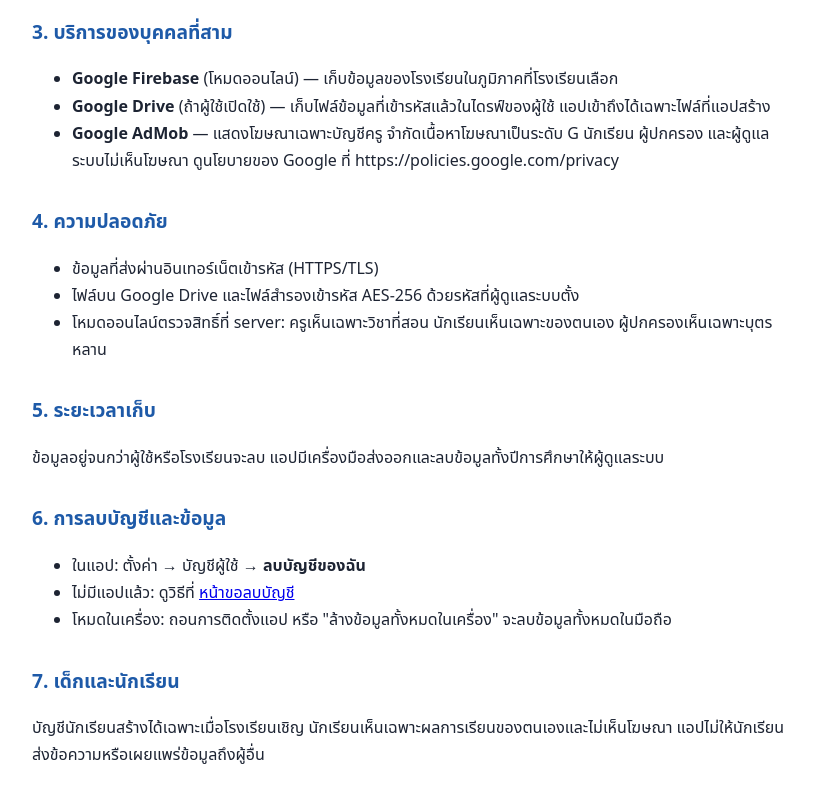
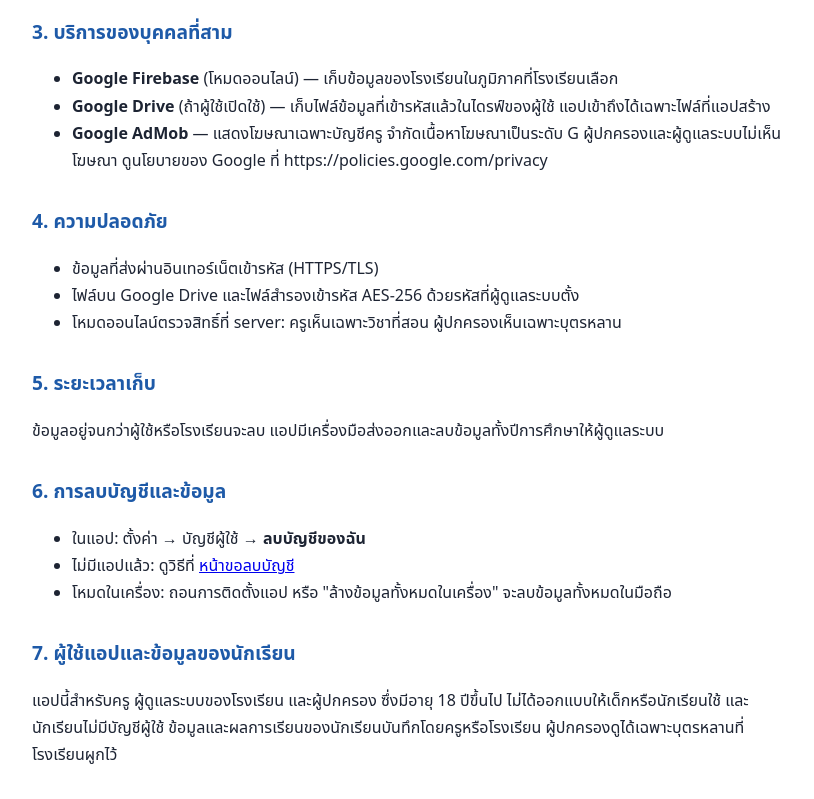
Before and after one commit to suchat-kl/suchat-kl.github.io, a plain HTML site: page studentscore/privacy-policy.html in a window 1280 px wide. Shown: the part 820-1619 px from the top of the page, without its empty margins (228-1042 px from the left). Drawn offline with Linux system fonts and the light colour scheme.

Commit message:
studentscore: แอปสำหรับครูและผู้ปกครอง (นักเรียนไม่มีบัญชี)

```diff
--- a/studentscore/privacy-policy.html
+++ b/studentscore/privacy-policy.html
@@ -43,14 +43,14 @@
 <ul>
 <li><b>Google Firebase</b> (โหมดออนไลน์) — เก็บข้อมูลของโรงเรียนในภูมิภาคที่โรงเรียนเลือก</li>
 <li><b>Google Drive</b> (ถ้าผู้ใช้เปิดใช้) — เก็บไฟล์ข้อมูลที่เข้ารหัสแล้วในไดรฟ์ของผู้ใช้ แอปเข้าถึงได้เฉพาะไฟล์ที่แอปสร้าง</li>
-<li><b>Google AdMob</b> — แสดงโฆษณาเฉพาะบัญชีครู จำกัดเนื้อหาโฆษณาเป็นระดับ G นักเรียน ผู้ปกครอง และผู้ดูแลระบบไม่เห็นโฆษณา ดูนโยบายของ Google ที่ https://policies.google.com/privacy</li>
+<li><b>Google AdMob</b> — แสดงโฆษณาเฉพาะบัญชีครู จำกัดเนื้อหาโฆษณาเป็นระดับ G ผู้ปกครองและผู้ดูแลระบบไม่เห็นโฆษณา ดูนโยบายของ Google ที่ https://policies.google.com/privacy</li>
 </ul>
 
 <h2>4. ความปลอดภัย</h2>
 <ul>
 <li>ข้อมูลที่ส่งผ่านอินเทอร์เน็ตเข้ารหัส (HTTPS/TLS)</li>
 <li>ไฟล์บน Google Drive และไฟล์สำรองเข้ารหัส AES-256 ด้วยรหัสที่ผู้ดูแลระบบตั้ง</li>
-<li>โหมดออนไลน์ตรวจสิทธิ์ที่ server: ครูเห็นเฉพาะวิชาที่สอน นักเรียนเห็นเฉพาะของตนเอง ผู้ปกครองเห็นเฉพาะบุตรหลาน</li>
+<li>โหมดออนไลน์ตรวจสิทธิ์ที่ server: ครูเห็นเฉพาะวิชาที่สอน ผู้ปกครองเห็นเฉพาะบุตรหลาน</li>
 </ul>
 
 <h2>5. ระยะเวลาเก็บ</h2>
@@ -63,8 +63,8 @@
 <li>โหมดในเครื่อง: ถอนการติดตั้งแอป หรือ "ล้างข้อมูลทั้งหมดในเครื่อง" จะลบข้อมูลทั้งหมดในมือถือ</li>
 </ul>
 
-<h2>7. เด็กและนักเรียน</h2>
-<p>บัญชีนักเรียนสร้างได้เฉพาะเมื่อโรงเรียนเชิญ นักเรียนเห็นเฉพาะผลการเรียนของตนเองและไม่เห็นโฆษณา แอปไม่ให้นักเรียนส่งข้อความหรือเผยแพร่ข้อมูลถึงผู้อื่น</p>
+<h2>7. ผู้ใช้แอปและข้อมูลของนักเรียน</h2>
+<p>แอปนี้สำหรับครู ผู้ดูแลระบบของโรงเรียน และผู้ปกครอง ซึ่งมีอายุ 18 ปีขึ้นไป ไม่ได้ออกแบบให้เด็กหรือนักเรียนใช้ และนักเรียนไม่มีบัญชีผู้ใช้ ข้อมูลและผลการเรียนของนักเรียนบันทึกโดยครูหรือโรงเรียน ผู้ปกครองดูได้เฉพาะบุตรหลานที่โรงเรียนผูกไว้</p>
 
 <h2>8. การเปลี่ยนแปลงนโยบาย</h2>
 <p>หากมีการเปลี่ยนแปลง จะแก้ไขหน้านี้และวันที่มีผลด้านบน</p>
```
